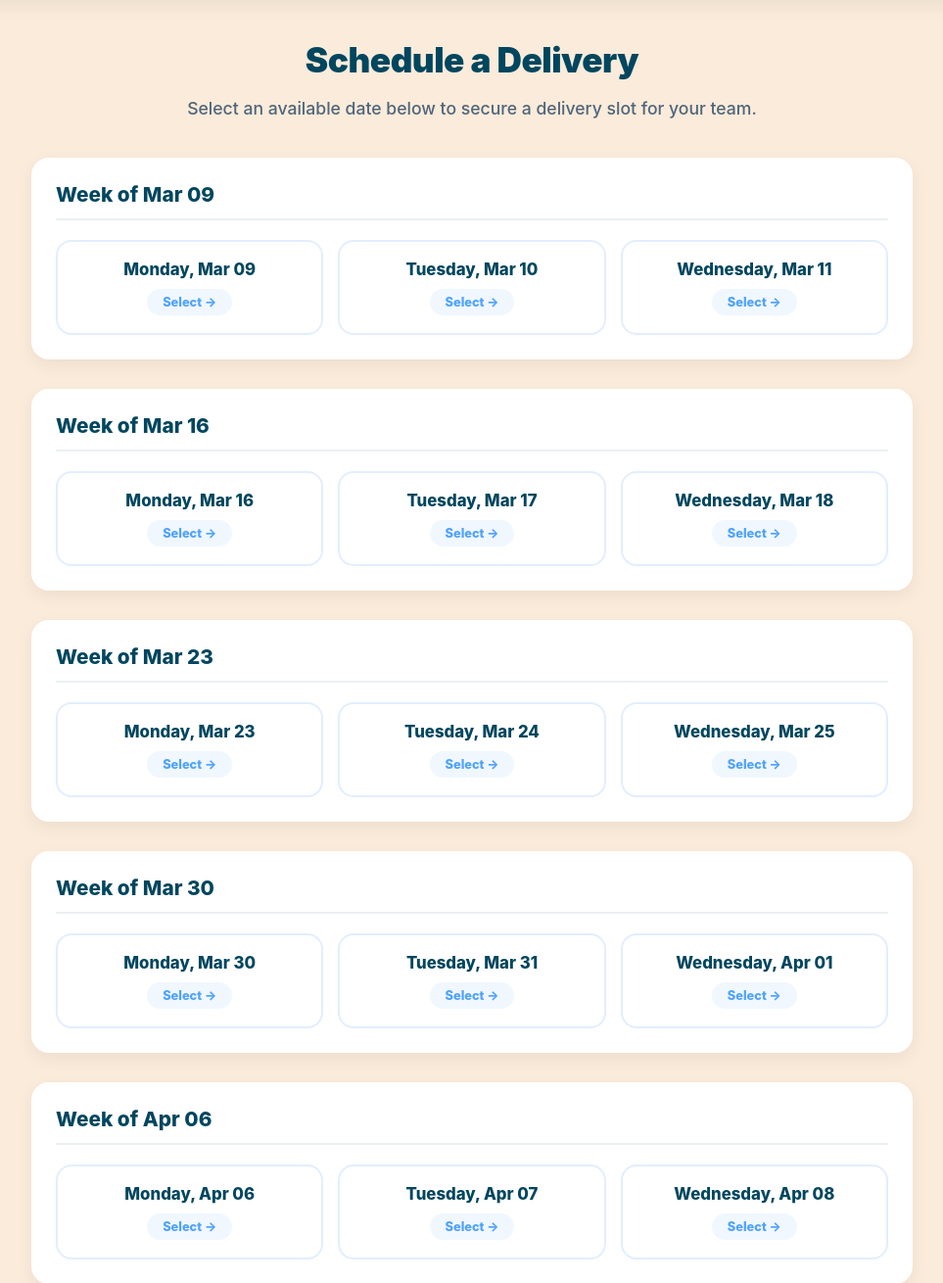
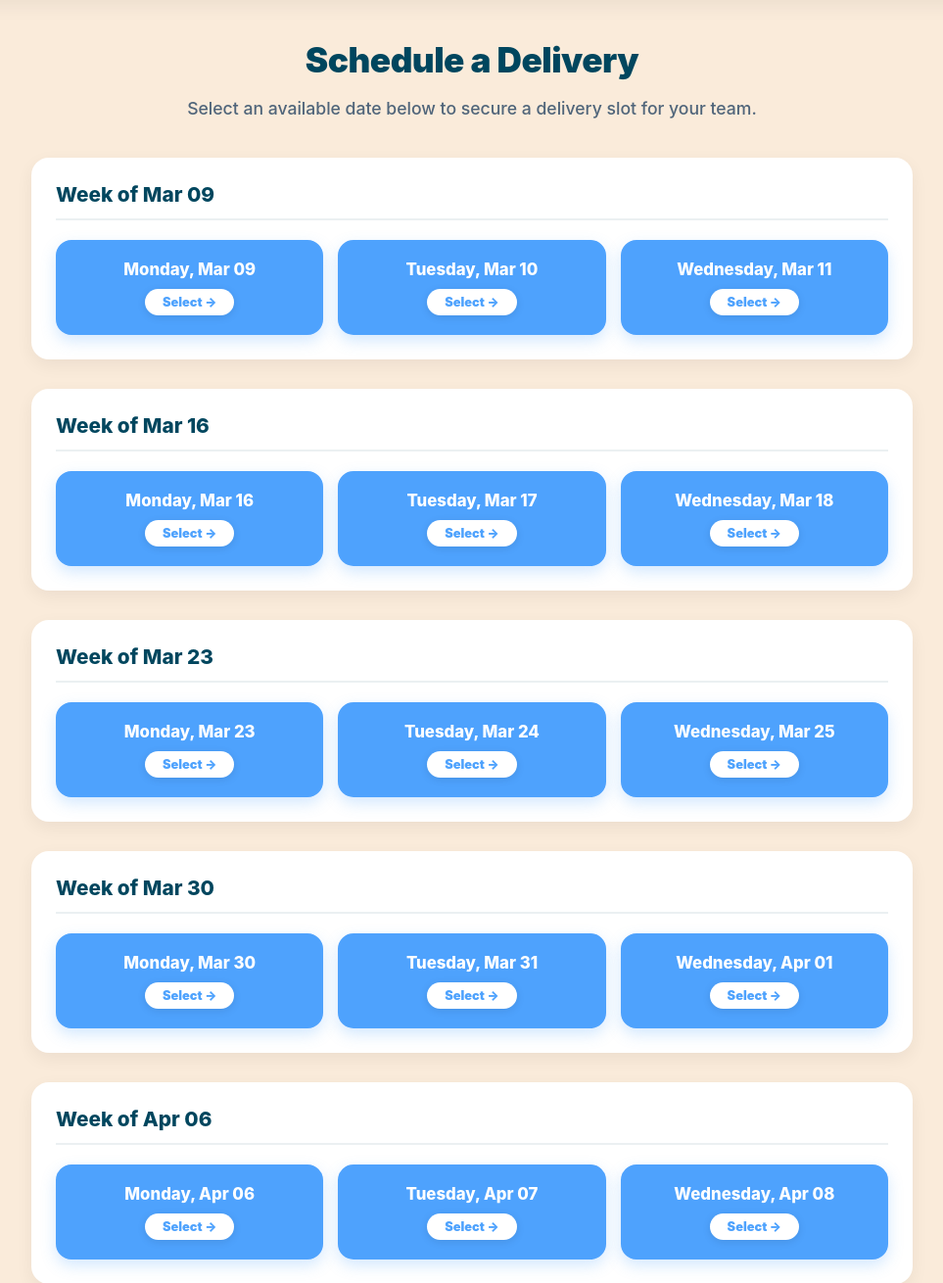
Before and after one commit to conner-kadz/betterday-app, a Flask app: page / in a window 1280 px wide. Shown: the part 70-1380 px from the top of the page at 98% size, without its empty margins (158-1121 px from the left). Run offline with Flask 3, Linux system fonts and the light colour scheme; data that the repository does not hold is empty.

Commit message:
Update index.html

```diff
--- a/templates/index.html
+++ b/templates/index.html
@@ -44,8 +44,6 @@
 
         /* WEEK BLOCKS */
         .week-block { background: var(--white); border-radius: var(--radius-lg); padding: 25px; margin-bottom: 30px; box-shadow: var(--shadow-soft); }
-
-        /* Fixed: No more uppercase! */
         .week-title { font-size: 1.3rem; font-weight: 800; border-bottom: 2px solid rgba(0,70,94,0.08); padding-bottom: 12px; margin-bottom: 20px; color: var(--dark); }
 
         .days-grid { display: grid; grid-template-columns: repeat(3, 1fr); gap: 15px; }
@@ -53,24 +51,37 @@
 
         /* DAY CARDS */
         .day-card {
-            background: #fdfdfd; border: 2px solid #f0f4f8; border-radius: 16px; padding: 18px 15px;
-            text-align: center; text-decoration: none; color: var(--dark); font-weight: 800;
+            border-radius: 16px; padding: 18px 15px;
+            text-align: center; text-decoration: none; font-weight: 800;
             transition: all 0.2s ease; display: flex; flex-direction: column; align-items: center; justify-content: center;
         }
 
         .day-date-text { font-size: 1.05rem; margin-bottom: 10px; }
 
-        /* Available Styling */
-        .day-card.available { background: white; border-color: #e2eeff; }
+        /* 🔥 UPDATED: Bold Blue Available Styling */
+        .day-card.available {
+            background: var(--primary);
+            border: 2px solid var(--primary);
+            color: white;
+            box-shadow: 0 6px 15px rgba(78, 162, 253, 0.25);
+        }
         .select-pill {
-            background: #f0f7ff; color: var(--primary); padding: 6px 16px; border-radius: 50px;
-            font-size: 0.8rem; font-weight: 800; transition: 0.2s;
+            background: white; color: var(--primary); padding: 6px 18px; border-radius: 50px;
+            font-size: 0.8rem; font-weight: 900; transition: 0.2s; box-shadow: 0 2px 8px rgba(0,0,0,0.1);
         }
-        .day-card.available:hover { border-color: var(--primary); transform: translateY(-3px); box-shadow: 0 8px 20px rgba(78, 162, 253, 0.15); }
-        .day-card.available:hover .select-pill { background: var(--primary); color: white; }
+        .day-card.available:hover {
+            background: #3b8cd9; /* Slightly deeper blue on hover */
+            border-color: #3b8cd9;
+            transform: translateY(-4px);
+            box-shadow: 0 10px 25px rgba(78, 162, 253, 0.4);
+        }
+        .day-card.available:hover .select-pill { transform: scale(1.05); }
 
         /* Unavailable Styling */
-        .day-card.unavailable { opacity: 0.6; cursor: not-allowed; pointer-events: none; background: #f4f6f8; border-color: #e9ecef; }
+        .day-card.unavailable {
+            opacity: 0.6; cursor: not-allowed; pointer-events: none;
+            background: #f4f6f8; border: 2px solid #e9ecef; color: var(--dark);
+        }
         .status-badge {
             font-size: 0.7rem; text-transform: uppercase; font-weight: 900; letter-spacing: 0.5px;
             padding: 5px 12px; border-radius: 50px; display: inline-block;
```
